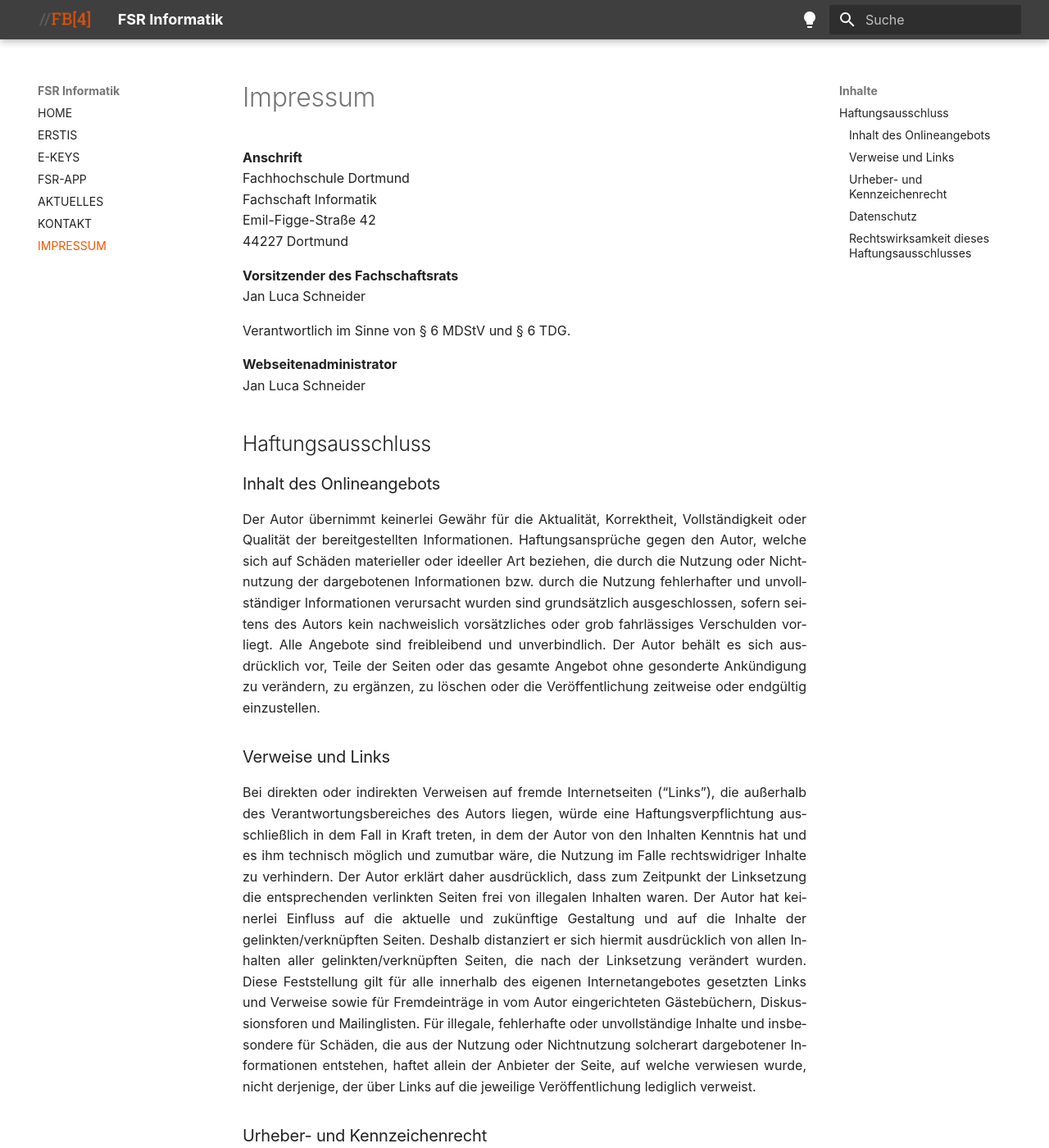
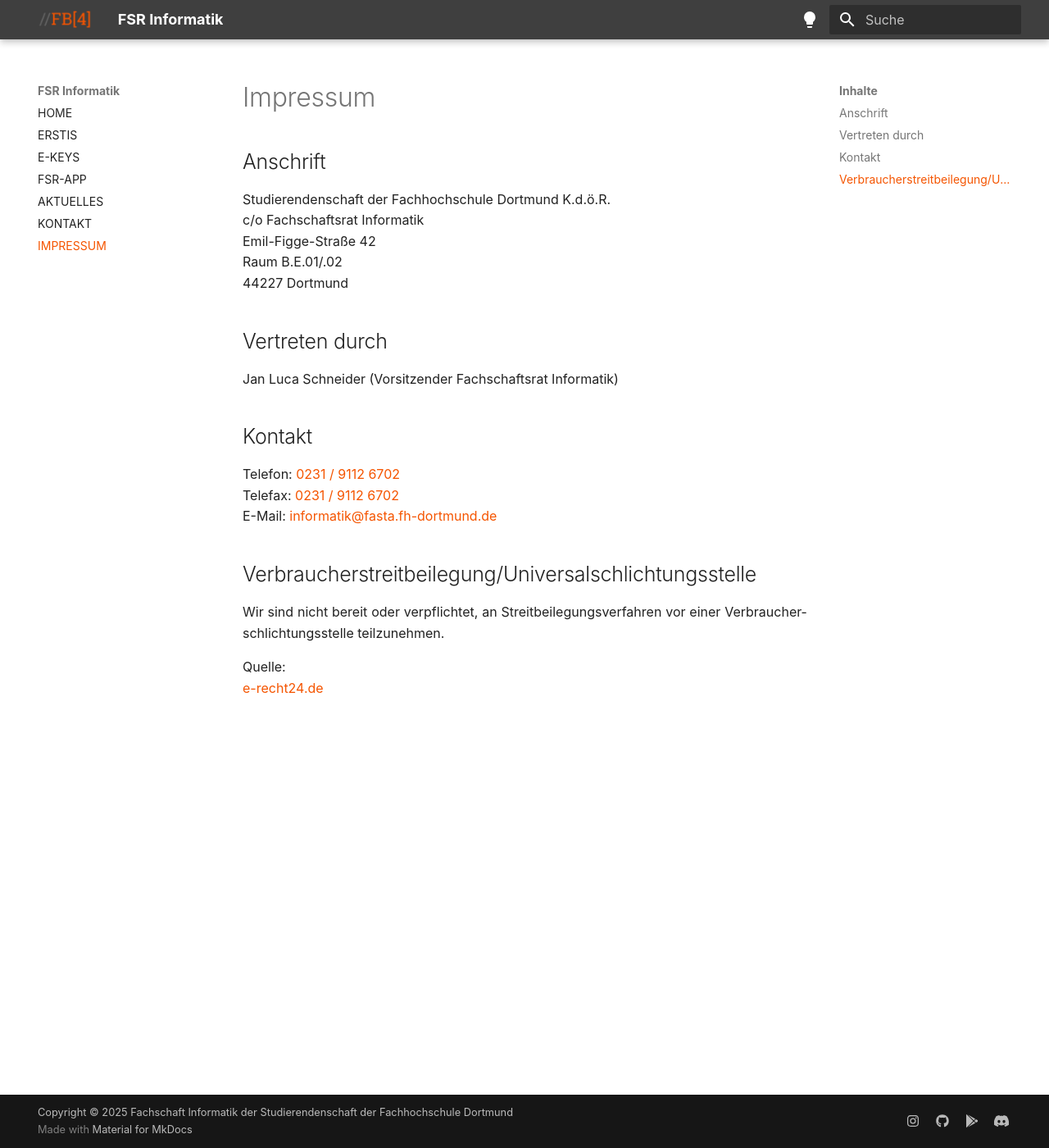
Before and after one commit to Fachschaftsrat-Informatik-FH-Dortmund/fsrfb4.de-mkdocs, an MkDocs documentation site: the page built from docs/impressum.md, in a window 1280 px wide and 1400 px high. Shown: the whole window at 82% size. Built offline with MkDocs 1.6.1 and Material for MkDocs 9.7.7, drawn with Linux system fonts in a browser that asks for light colours; some web fonts are replaced; plug-ins that fetch from the network failed and are left out; some of the changed text lies outside the part shown.

Commit message:
Neues Impressum

```diff
--- a/docs/impressum.md
+++ b/docs/impressum.md
@@ -1,37 +1,26 @@
 # Impressum
 
-**Anschrift**
-Fachhochschule Dortmund
-Fachschaft Informatik
+## Anschrift
+
+Studierendenschaft der Fachhochschule Dortmund K.d.ö.R.
+c/o Fachschaftsrat Informatik
 Emil-Figge-Straße 42
+Raum B.E.01/.02
 44227 Dortmund
 
-**Vorsitzender des Fachschaftsrats**
-Jan Luca Schneider
+## Vertreten durch
 
-Verantwortlich im Sinne von § 6 MDStV und § 6 TDG.
+Jan Luca Schneider (Vorsitzender Fachschaftsrat Informatik)
 
-**Webseitenadministrator**
-Jan Luca Schneider
+## Kontakt
 
-## Haftungsausschluss
+Telefon: [0231 / 9112 6702](tel:+4923191126702)
+Telefax: [0231 / 9112 6702](tel:+4923191126702)
+E-Mail: [informatik@fasta.fh-dortmund.de](mailto:informatik@fasta.fh-dortmund.de)
 
-### Inhalt des Onlineangebots
+## Verbraucherstreitbeilegung/Universalschlichtungsstelle
 
-Der Autor übernimmt keinerlei Gewähr für die Aktualität, Korrektheit, Vollständigkeit oder Qualität der bereitgestellten Informationen. Haftungsansprüche gegen den Autor, welche sich auf Schäden materieller oder ideeller Art beziehen, die durch die Nutzung oder Nichtnutzung der dargebotenen Informationen bzw. durch die Nutzung fehlerhafter und unvollständiger Informationen verursacht wurden sind grundsätzlich ausgeschlossen, sofern seitens des Autors kein nachweislich vorsätzliches oder grob fahrlässiges Verschulden vorliegt. Alle Angebote sind freibleibend und unverbindlich. Der Autor behält es sich ausdrücklich vor, Teile der Seiten oder das gesamte Angebot ohne gesonderte Ankündigung zu verändern, zu ergänzen, zu löschen oder die Veröffentlichung zeitweise oder endgültig einzustellen.
+Wir sind nicht bereit oder verpflichtet, an Streitbeilegungsverfahren vor einer Verbraucherschlichtungsstelle teilzunehmen.
 
-### Verweise und Links
-
-Bei direkten oder indirekten Verweisen auf fremde Internetseiten (“Links”), die außerhalb des Verantwortungsbereiches des Autors liegen, würde eine Haftungsverpflichtung ausschließlich in dem Fall in Kraft treten, in dem der Autor von den Inhalten Kenntnis hat und es ihm technisch möglich und zumutbar wäre, die Nutzung im Falle rechtswidriger Inhalte zu verhindern. Der Autor erklärt daher ausdrücklich, dass zum Zeitpunkt der Linksetzung die entsprechenden verlinkten Seiten frei von illegalen Inhalten waren. Der Autor hat keinerlei Einfluss auf die aktuelle und zukünftige Gestaltung und auf die Inhalte der gelinkten/verknüpften Seiten. Deshalb distanziert er sich hiermit ausdrücklich von allen Inhalten aller gelinkten/verknüpften Seiten, die nach der Linksetzung verändert wurden. Diese Feststellung gilt für alle innerhalb des eigenen Internetangebotes gesetzten Links und Verweise sowie für Fremdeinträge in vom Autor eingerichteten Gästebüchern, Diskussionsforen und Mailinglisten. Für illegale, fehlerhafte oder unvollständige Inhalte und insbesondere für Schäden, die aus der Nutzung oder Nichtnutzung solcherart dargebotener Informationen entstehen, haftet allein der Anbieter der Seite, auf welche verwiesen wurde, nicht derjenige, der über Links auf die jeweilige Veröffentlichung lediglich verweist.
-
-### Urheber- und Kennzeichenrecht
-
-Der Autor ist bestrebt, in allen Publikationen die Urheberrechte der verwendeten Grafiken, Tondokumente, Videosequenzen und Texte zu beachten, von ihm selbst erstellte Grafiken, Tondokumente, Videosequenzen und Texte zu nutzen oder auf lizenzfreie Grafiken, Tondokumente, Videosequenzen und Texte zurückzugreifen. Alle innerhalb des Internetangebotes genannten und ggf. durch Dritte geschützten Marken- und Warenzeichen unterliegen uneingeschränkt den Bestimmungen des jeweils gültigen Kennzeichenrechts und den Besitzrechten der jeweiligen eingetragenen Eigentümer. Allein aufgrund der bloßen Nennung ist nicht der Schluß zu ziehen, dass Markenzeichen nicht durch Rechte Dritter geschützt sind! Das Copyright für veröffentlichte, vom Autor selbst erstellte Objekte bleibt allein beim Autor der Seiten. Eine Vervielfältigung oder Verwendung solcher Grafiken, Tondokumente, Videosequenzen und Texte in anderen elektronischen oder gedruckten Publikationen ist ohne ausdrückliche Zustimmung des Autors nicht gestattet.
-
-### Datenschutz
-
-Sofern innerhalb des Internetangebotes die Möglichkeit zur Eingabe persönlicher oder geschäftlicher Daten (E-Mail-Adressen, Namen, Anschriften) besteht, so erfolgt die Preisgabe dieser Daten seitens des Nutzers auf ausdrücklich freiwilliger Basis. Die Inanspruchnahme und Bezahlung aller angebotenen Dienste ist – soweit technisch möglich und zumutbar – auch ohne Angabe solcher Daten bzw. unter Angabe anonymisierter Daten oder eines Pseudonyms gestattet.
-
-### Rechtswirksamkeit dieses Haftungsausschlusses
-
-Sofern Teile oder einzelne Formulierungen dieses Textes der geltenden Rechtslage nicht, nicht mehr oder nicht vollständig entsprechen sollten, bleiben die übrigen Teile des Dokumentes in ihrem Inhalt und ihrer Gültigkeit davon unberührt.
+Quelle:
+[e-recht24.de](https://www.e-recht24.de)
```
